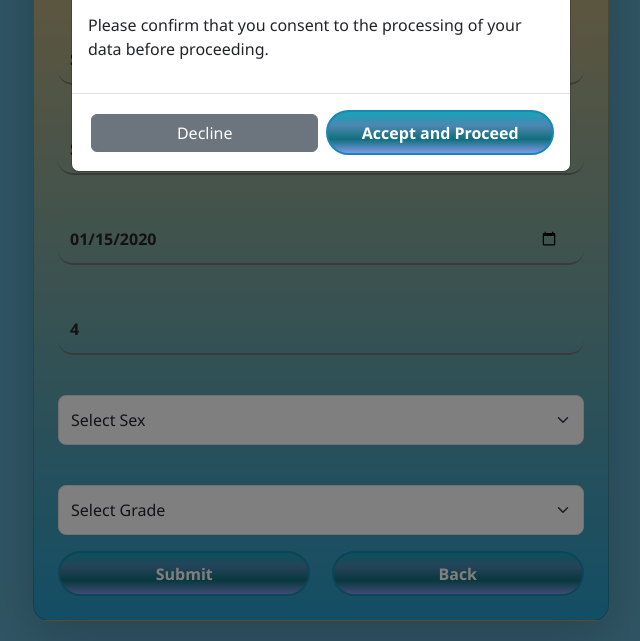
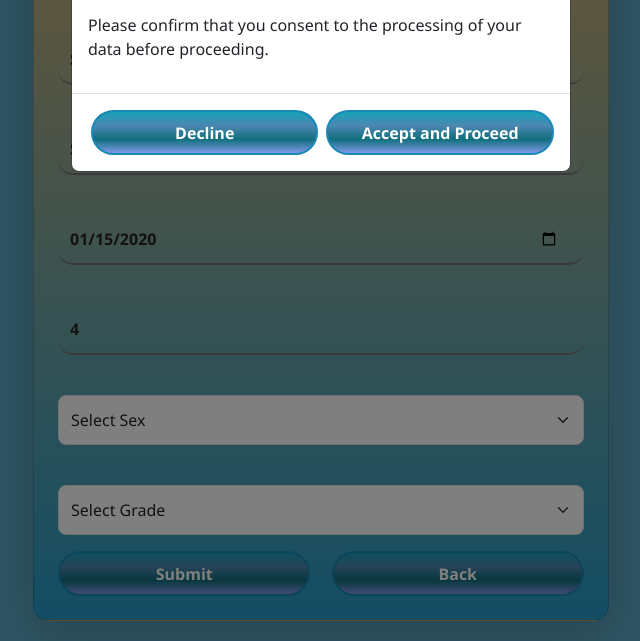
Before and after one commit to ginaserakalala/BPScreeningFixes, a plain HTML site: page pages/demographics.html in a window 1280 px wide. Both pictures are taken after typing "Sample", "Sample", "Sample", "2020-01-15" into the empty fields and a click on the button "Submit". Shown: the part 244-885 px from the top of the page, without its empty margins (319-959 px from the left). Drawn offline with nearby package versions, Linux system fonts and the light colour scheme.

Commit message:
changed decline button on consent

```diff
--- a/pages/demographics.html
+++ b/pages/demographics.html
@@ -24,7 +24,7 @@
           <p>Please confirm that you consent to the processing of your data before proceeding.</p>
         </div>
         <div class="modal-footer">
-          <button type="button" class="btn btn-secondary" data-bs-dismiss="modal">Decline</button>
+          <button type="button" class="btn btn-primary" data-bs-dismiss="modal">Decline</button>
           <button type="button" class="btn btn-primary" id="accept-consent-btn">Accept and Proceed</button>
         </div>
       </div>
```
